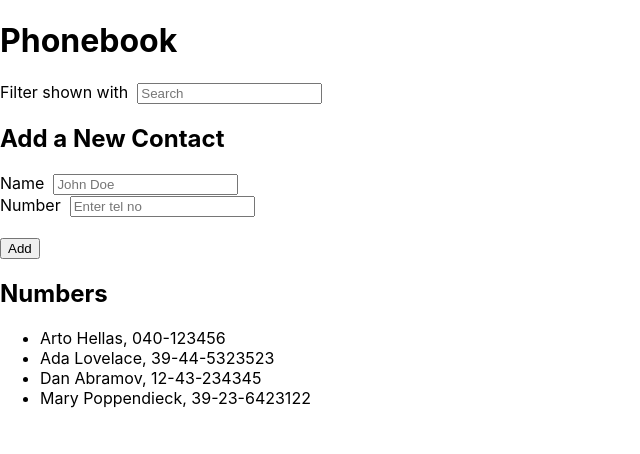
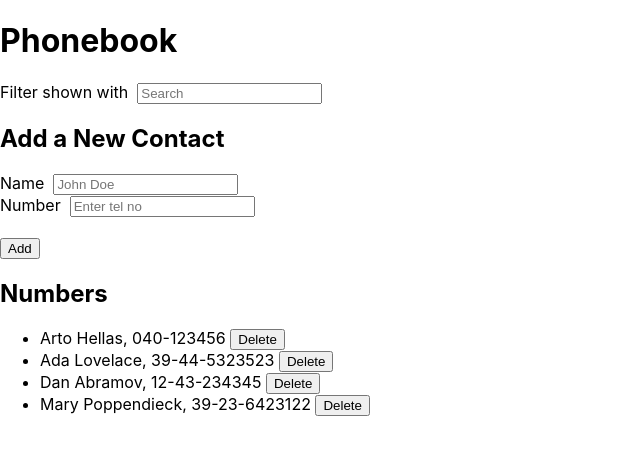
Before and after one commit to AshNaz87/full-stack-open, a React (Create React App) app in the folder part2/phone-book/: page / in a window 1280 px wide. Shown: the top 454 px of the page, without its empty margins (0-640 px from the left). Built offline with nearby package versions, Linux system fonts and the light colour scheme; data requests are answered from the project's data file; the HTML template or start-up script is replaced by a standard one.

Commit message:
Complete exercises 2.15-2.18

```diff
--- a/part2/phone-book/src/App.js
+++ b/part2/phone-book/src/App.js
@@ -1,9 +1,9 @@
 import React, { useState, useEffect } from 'react'
-import axios from 'axios'
 
 import Filter from './components/Filter'
 import PersonForm from './components/PersonForm'
-import Persons from './components/Persons'
+import PersonInfo from './components/PersonInfo'
+import personService from './services/persons'
 
 const App = () => {
   const [persons, setPersons] = useState([])
@@ -17,21 +17,50 @@ const App = () => {
 
   const handleSearch = event => setSearchPerson(event.target.value)
 
+  useEffect(() => {
+    personService
+      .getAll()
+      .then(initialPersons => setPersons(initialPersons))
+  }, [searchPerson])
+
   const addPerson = event => {
     event.preventDefault()
     const personObject = {
       name: newName,
-      telNo: telephoneNumber,
-      id: persons.length + 1,
+      telNo: telephoneNumber
     }
 
-    if (persons.find(person => person.name === newName)) {
-      alert(`${newName} is already added to the Phone Book`)
+    if (persons.filter(person => person.name === personObject.name).length > 0) {
+      if (window.confirm(`${personObject.name} is already added to the Phone Book. Would you like to replace the old number with the new one?`)) {
+        const previousPerson = (persons.find(person => person.name === personObject.name))
+        personService
+          .update(previousPerson.id, { ...previousPerson, telNo: telephoneNumber })
+          .then(updatedPerson => setPersons(persons.map(person => person.name === newName ? updatedPerson : person)))
+          .catch(error => console.log(error))
+        setPersons(persons.concat(personObject))
+        setNewName('')
+        setTelephoneNumber('')
+      }
     } else {
-      setPersons(persons.concat(personObject))
+      personService
+        .create(personObject)
+        .then(returnedPerson => {
+          setPersons(persons.concat(returnedPerson))
+          setNewName('')
+          setTelephoneNumber('')
+        }).catch(error => console.log(error))
     }
-    setNewName('')
-    setTelephoneNumber('')
+  }
+
+  const removePersonOf = id => {
+    const person = persons.find(person => person.id === id)
+
+    if (window.confirm(`Remove ${person.name}?`)) {
+      personService.remove(id, person)
+      setPersons(persons.filter(person => person.id !== id))
+      setNewName('')
+      setTelephoneNumber('')
+    }
   }
 
   const results = !searchPerson
@@ -39,14 +68,6 @@ const App = () => {
     : persons.filter(person =>
         person.name.toLowerCase().includes(searchPerson.toLocaleLowerCase())
       )
-
-  useEffect(() => {
-    axios
-      .get(`http://localhost:3001/persons`)
-      .then(response => {
-        setPersons(response.data)
-      })
-  }, [setPersons])
 
   return (
     <div>
@@ -61,7 +82,15 @@ const App = () => {
         addPerson={addPerson}
       />
       <h2>Numbers</h2>
-      <Persons results={results} />
+      <ul>
+        {results.map(person => (
+          <PersonInfo
+            person={person}
+            key={person.id}
+            removePerson={() => removePersonOf(person.id)}
+          />
+        ))}
+      </ul>
     </div>
   )
 }
--- /dev/null
+++ b/part2/phone-book/src/Components/PersonInfo.js
@@ -0,0 +1,9 @@
+const PersonInfo = ({ person, removePerson }) => (
+  <li>
+    {person.name}, {person.telNo}
+    &nbsp;
+    <button onClick={removePerson}>Delete</button>
+  </li>
+)
+
+export default PersonInfo
--- a/part2/phone-book/src/Components/Persons.js
+++ /dev/null
@@ -1,11 +0,0 @@
-const Persons = ({ results }) => (
-  <ul>
-    {results.map((person) => (
-      <li key={person.id}>
-        {person.name}, {person.telNo}
-      </li>
-    ))}
-  </ul>
-)
-
-export default Persons
--- /dev/null
+++ b/part2/phone-book/src/services/persons.js
@@ -0,0 +1,25 @@
+import axios from 'axios'
+
+const baseUrl = 'http://localhost:3001/persons'
+
+const getAll = () => {
+  const request = axios.get(baseUrl)
+  return request.then(response => response.data)
+}
+
+const create = newPerson => {
+  const request = axios.post(baseUrl, newPerson)
+  return request.then(response => response.data)
+}
+
+const update = (id, newPerson) => {
+  const request = axios.put(`${baseUrl}/${id}`, newPerson)
+  return request.then(response => response.data)
+}
+
+const remove = (id, person) => {
+  const request = axios.delete(`${baseUrl}/${id}`, person)
+  return request.then(response => response.data)
+}
+
+export default { getAll, create, update, remove }
```
